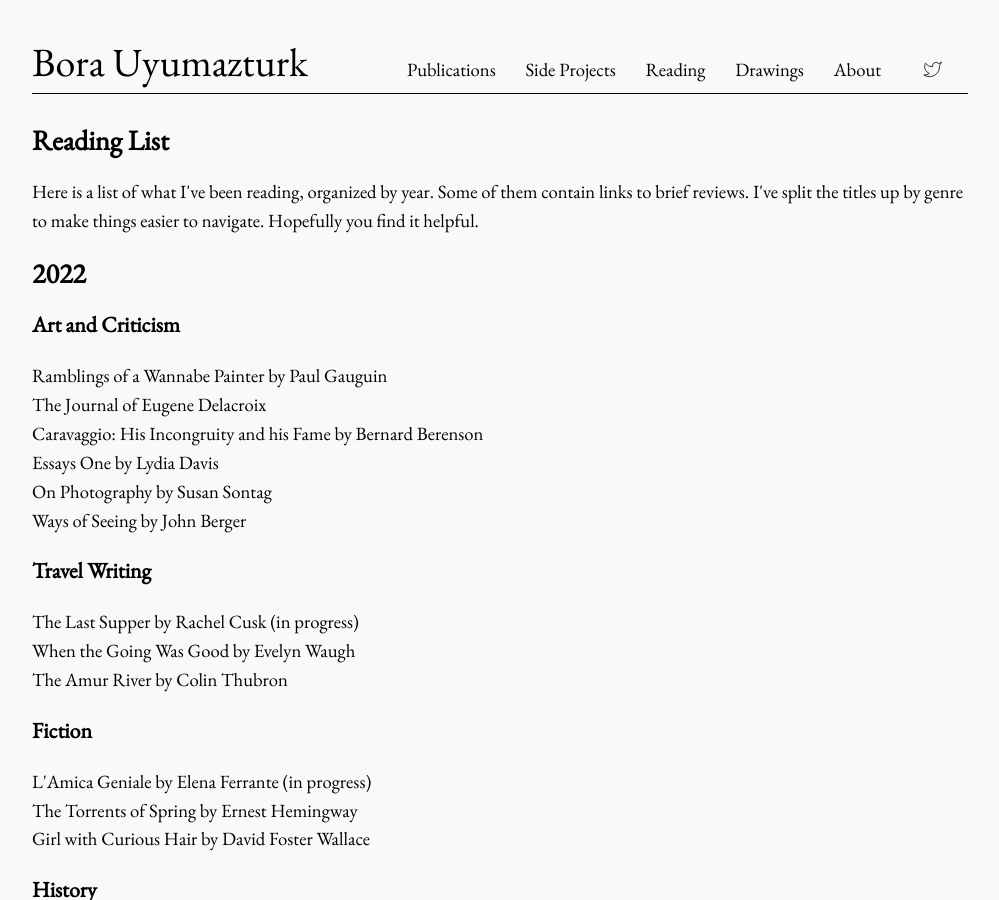
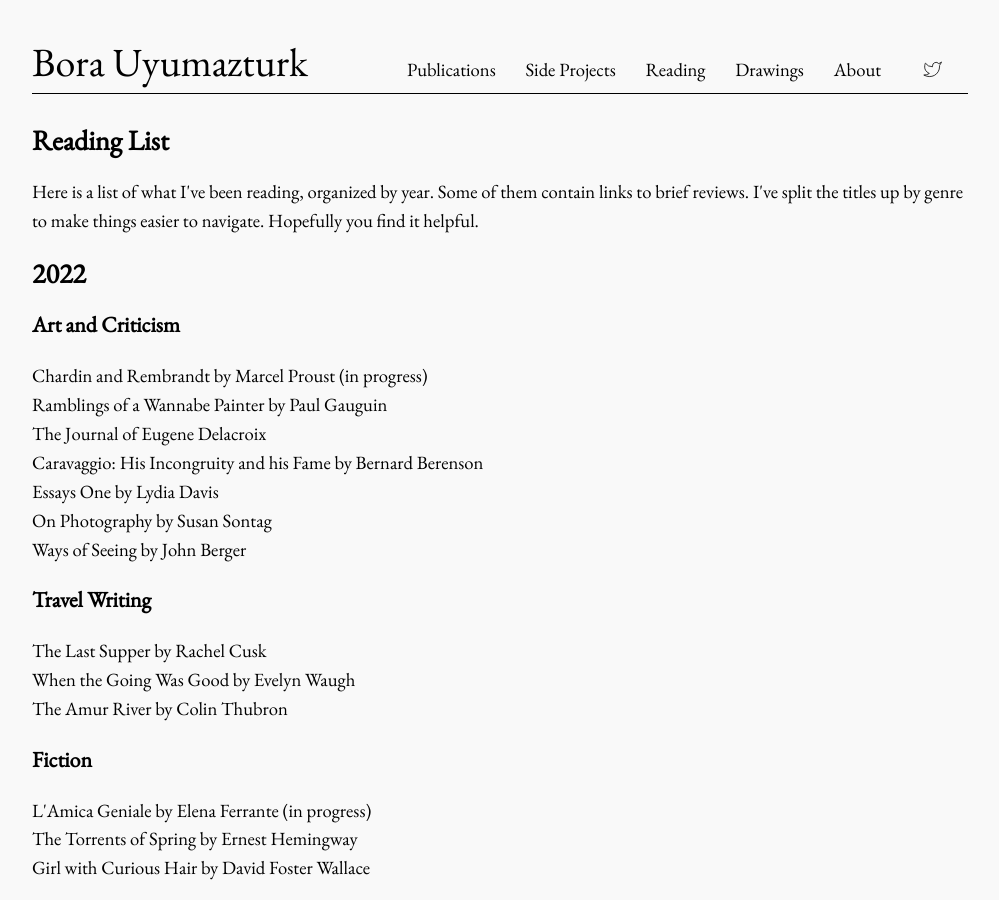
Before and after one commit to bora-uyumazturk/bora-uyumazturk.github.io, a Jekyll site: the page built from reading.html, in a window 1280 px wide and 900 px high. Shown: the whole window, without its empty margins (140-1139 px from the left). Built offline with Jekyll 4.4.1, drawn with Linux system fonts in a browser that asks for light colours; some of the changed lines change nothing that is shown.

Commit message:
Update reading.html

```diff
--- a/reading.html
+++ b/reading.html
@@ -16,6 +16,7 @@ title: Reading
 
   <h3>Art and Criticism</h3>
 
+  Chardin and Rembrandt by Marcel Proust (in progress) <br>
   Ramblings of a Wannabe Painter by Paul Gauguin <br>
   The Journal of Eugene Delacroix <br>
   Caravaggio: His Incongruity and his Fame by Bernard Berenson <br>
@@ -25,7 +26,7 @@ title: Reading
 
   <h3>Travel Writing</h3>
 
-  The Last Supper by Rachel Cusk (in progress) <br>
+  The Last Supper by Rachel Cusk <br>
   When the Going Was Good by Evelyn Waugh <br>
   The Amur River by Colin Thubron
 
```
